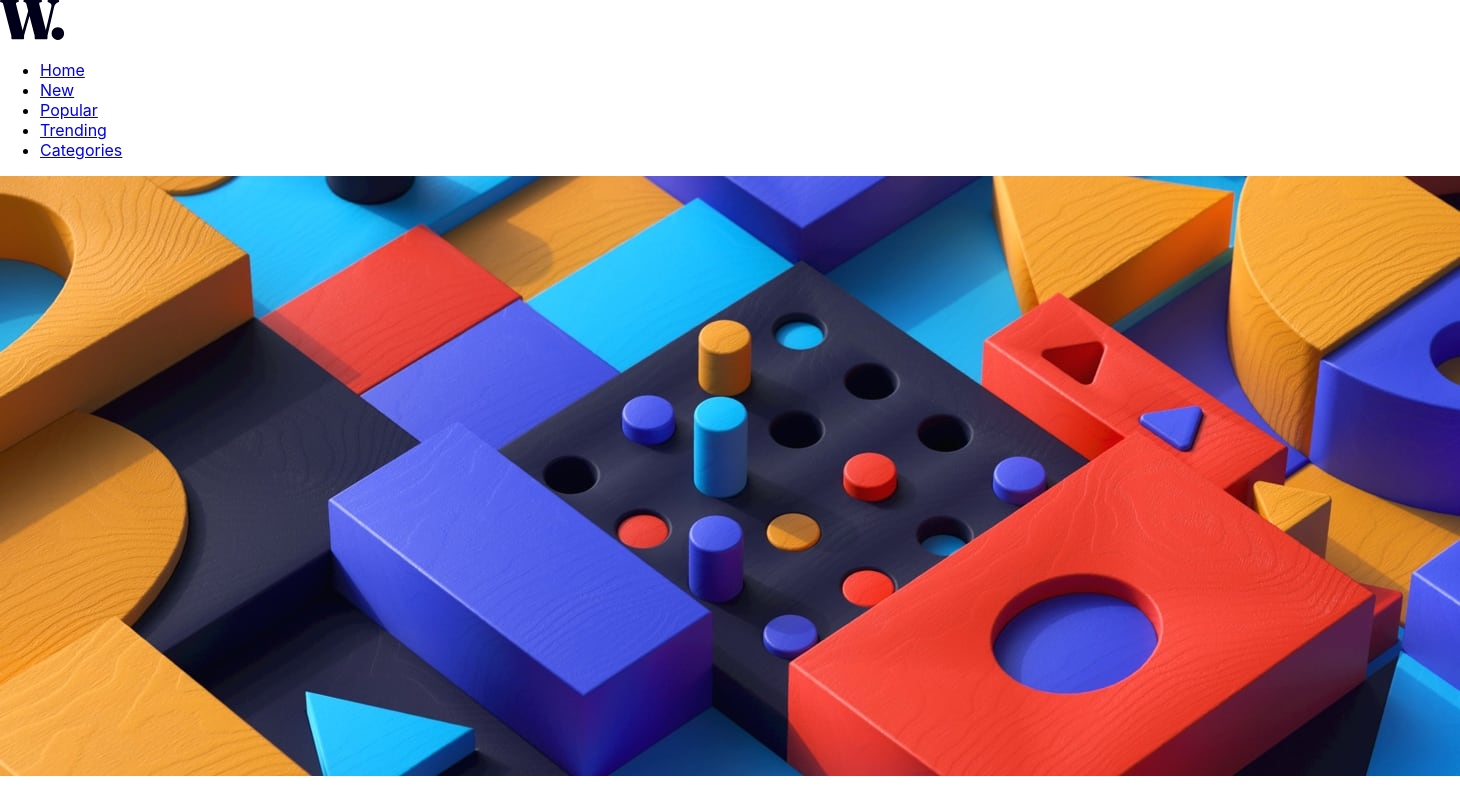
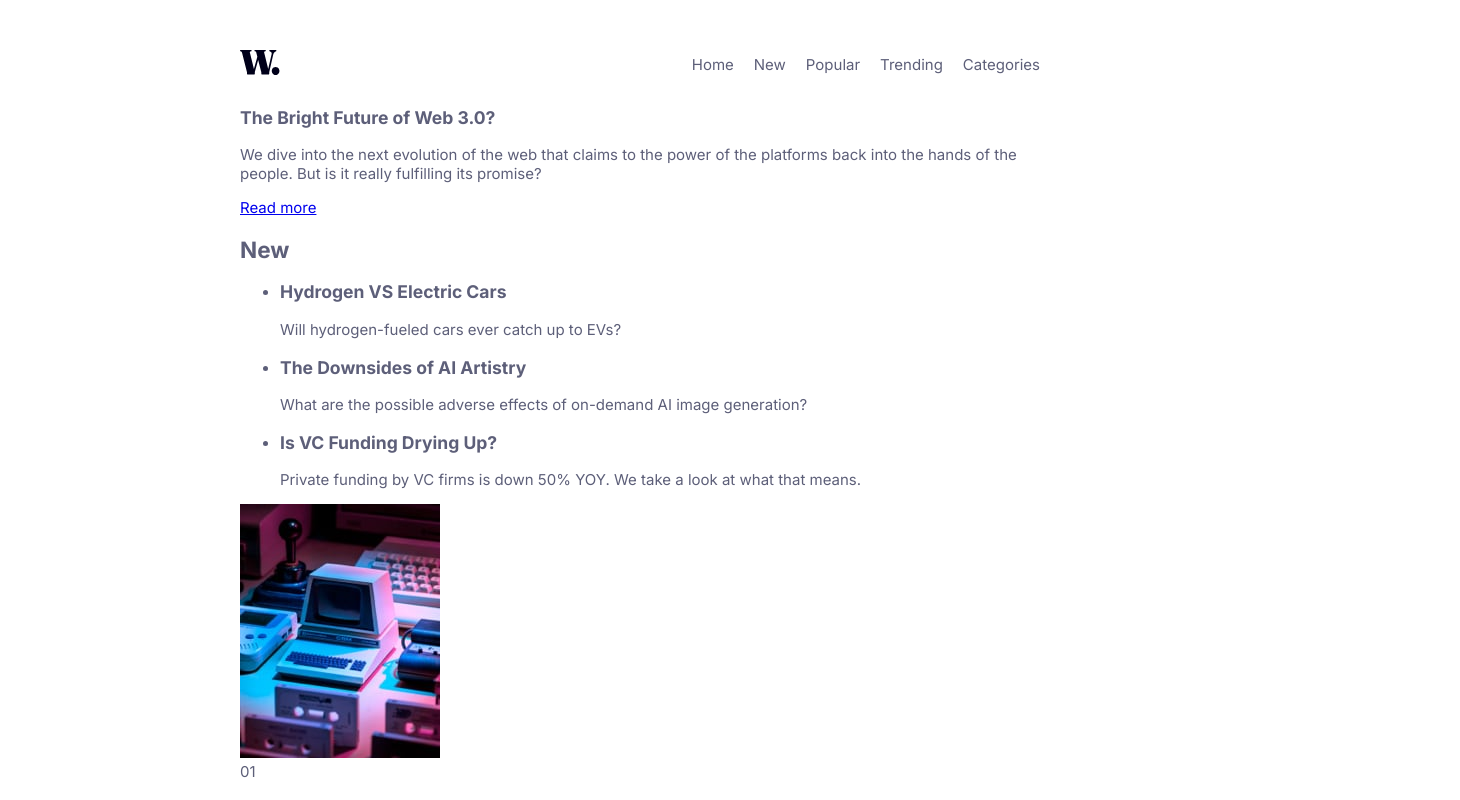
Before and after one commit to vincora/news-homepage, a React (Create React App) app: page / in a window 1280 px wide. Shown: the top 800 px of the page, 1460 px wide, since content can reach past the window. Built offline with nearby package versions, Linux system fonts and the light colour scheme.

Commit message:
header nav

```diff
--- a/src/App.js
+++ b/src/App.js
@@ -9,22 +9,23 @@ import gaming from './assets/images/image-gaming-growth.jpg';
 function App() {
   return (
     <div>
-      <header>
-        <a href='#' className="logo"><img src={logo} alt="logo" /></a>
+      <div className="wrapper">
+        <header className='header'>
+          <a href='#' className="header__logo"><img src={logo} alt="logo" /></a>
           <nav>
-          <ul>
-            <li><a href="#">Home</a></li>
-            <li><a href="#">New</a></li>
-            <li><a href="#">Popular</a></li>
-            <li><a href="#">Trending</a></li>
-            <li><a href="#">Categories</a></li>
+            <ul className='header__nav'>
+              <li className='header__nav-item'><a href="#">Home</a></li>
+              <li className='header__nav-item'><a href="#">New</a></li>
+              <li className='header__nav-item'><a href="#">Popular</a></li>
+              <li className='header__nav-item'><a href="#">Trending</a></li>
+              <li className='header__nav-item'><a href="#">Categories</a></li>
             </ul>
           </nav>
         </header>
         <main>
           <section>
             <article>
-            <img src={img} alt="web 3.0 illustration" />
+              {/* <img src={img} alt="web 3.0 illustration" /> */}
               <h1>The Bright Future of Web 3.0?</h1>
               <p>  We dive into the next evolution of the web that claims to the power of the platforms back into the hands of the people. But is it really fulfilling its promise?</p>
               <a href="#">Read more</a>
@@ -69,6 +70,7 @@ function App() {
           </section>
         </main>
       </div>
+    </div>
   );
 }
 
--- a/src/App.scss
+++ b/src/App.scss
@@ -0,0 +1,40 @@
+@import url('https://fonts.googleapis.com/css2?family=Inter:wght@400;700;800&display=swap');
+
+body{
+    font-size: 15px;
+    font-family: 'Inter', sans-serif;
+    color: hsl(236, 13%, 42%);
+}
+
+.wrapper{
+    max-width: 800px;
+    margin: 0 auto;
+
+}
+.header{
+    display: flex;
+    justify-content: space-between;
+    align-items: center;
+    margin-top: 40px;
+    &__logo{
+        width: 40px;
+        img {
+            width: 100%;
+        }
+    }
+    &__nav{
+        display: flex;
+        list-style: none;
+        gap: 20px;
+    }
+    &__nav-item{
+        a{
+            color: inherit;
+            text-decoration: none;
+            cursor: pointer;
+            &:hover{
+                color: hsl(5, 85%, 63%);
+            }
+        }
+    }
+}
```
Lines whose indentation alone changed are shown as unchanged.
